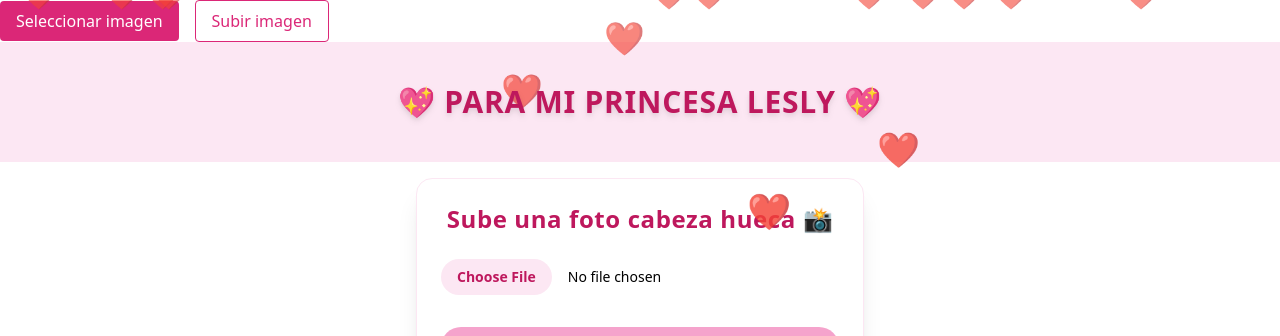
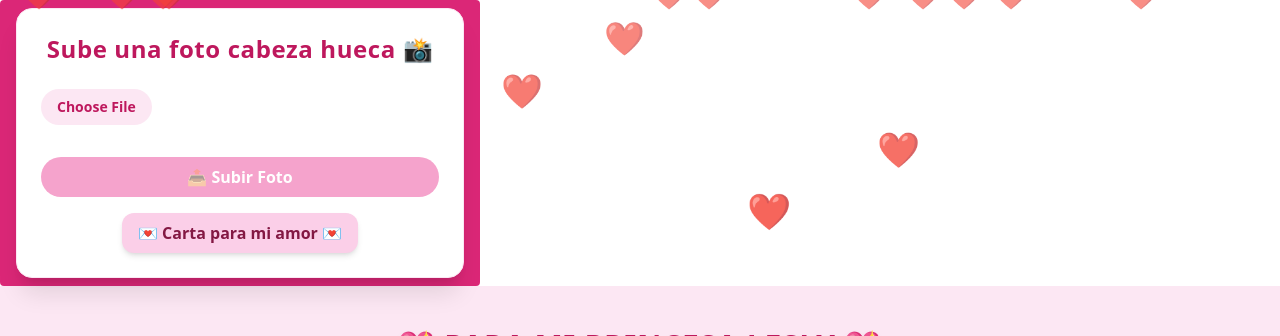
Before and after one commit to BraulioCadena/CollageLess, an Angular app: page / in a window 1280 px wide. Shown: the top 336 px of the page. Built offline with nearby package versions, Linux system fonts and the light colour scheme; no server answers.

Commit message:
Configurar entorno y angula otra vez8

```diff
--- a/src/app/components/photo-collage/photo-collage.component.html
+++ b/src/app/components/photo-collage/photo-collage.component.html
@@ -1,16 +1,42 @@
 <div class="flex items-center gap-4">
   <label class="bg-pink-600 text-white px-4 py-2 rounded cursor-pointer hover:bg-pink-700 transition">
-    Seleccionar imagen
-    <input
-      type="file"
-      (change)="onFileSelected($event)"
-      class="hidden"
-    >
-  </label>
+<div class="bg-white p-6 rounded-2xl shadow-xl max-w-md mx-auto text-center border border-pink-100">
+  <h2 class="text-2xl font-bold text-pink-700 mb-6 tracking-wide">
+    Sube una foto cabeza hueca 📸
+  </h2>
+
+  <input
+    type="file"
+    (change)="onFileSelected($event)"
+    class="file:mr-4 file:py-2 file:px-4
+           file:rounded-full file:border-0
+           file:text-sm file:font-semibold
+           file:bg-pink-100 file:text-pink-700
+           hover:file:bg-pink-200 mb-4 w-full text-sm"
+  />
+
   <button
-    (click)="upload()"
-    class="bg-white border border-pink-600 text-pink-600 px-4 py-2 rounded hover:bg-pink-50 transition"
+    class="w-full bg-pink-500 hover:bg-pink-600 transition-colors text-white font-semibold py-2 px-4 rounded-full mt-4 disabled:opacity-50 disabled:cursor-not-allowed"
+    (click)="uploadImage()"
+    [disabled]="!selectedFile"
   >
-    Subir imagen
+    📤 Subir Foto
   </button>
+
+  <button
+    class="mt-4 bg-pink-200 text-pink-900 font-semibold px-4 py-2 rounded-xl shadow-md hover:bg-pink-300 transition"
+    (click)="mostrarCarta = true">
+    💌 Carta para mi amor 💌
+  </button>
+
+  <div *ngIf="mostrarCarta" class="carta-romantica mt-6 mx-auto max-w-xl p-6">
+    <h2 class="text-2xl font-bold text-pink-700 mb-2 text-center">LESLY 💖</h2>
+    <p class="text-gray-800 leading-relaxed whitespace-pre-line text-justify">
+      Hola amor [...] — Braulio 🌹
+    </p>
+  </div>
+
+  <p *ngIf="uploadMessage" class="mt-4 text-sm text-green-600">
+    {{ uploadMessage }}
+  </p>
 </div>
```
